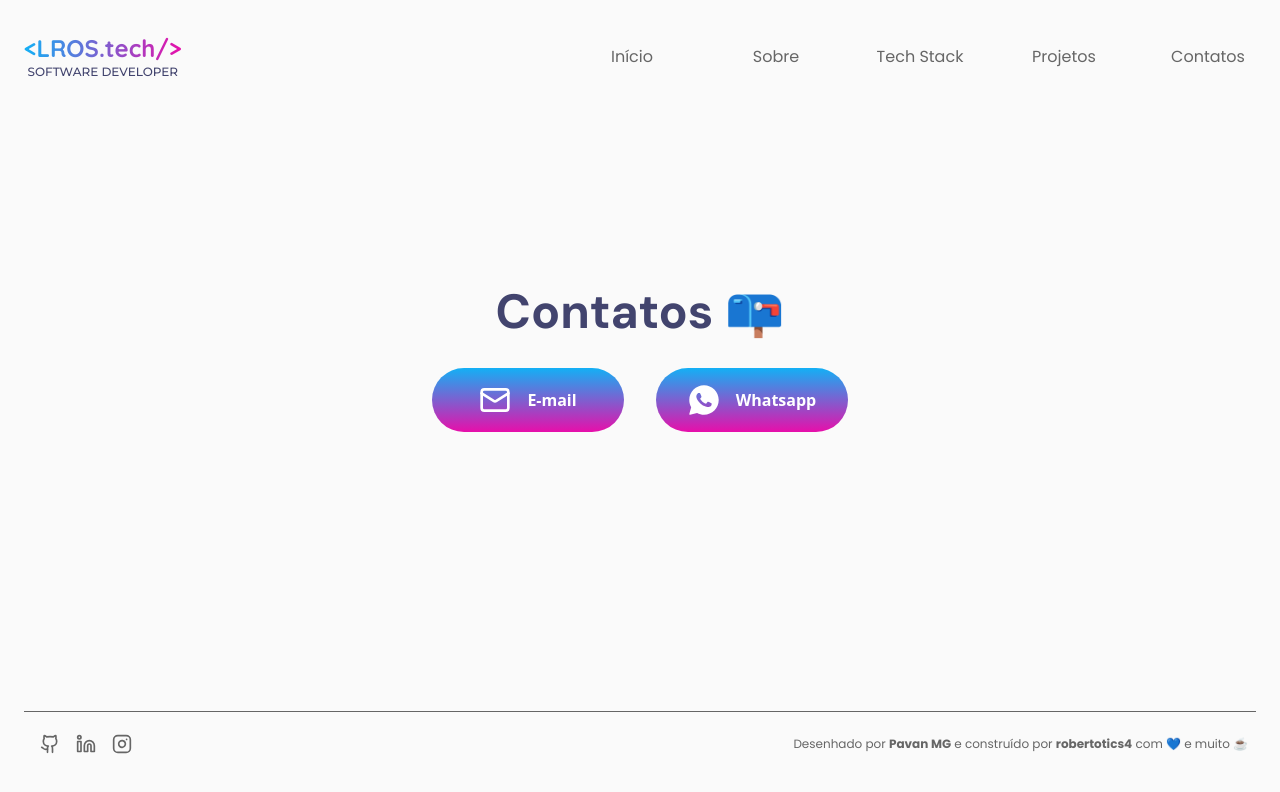
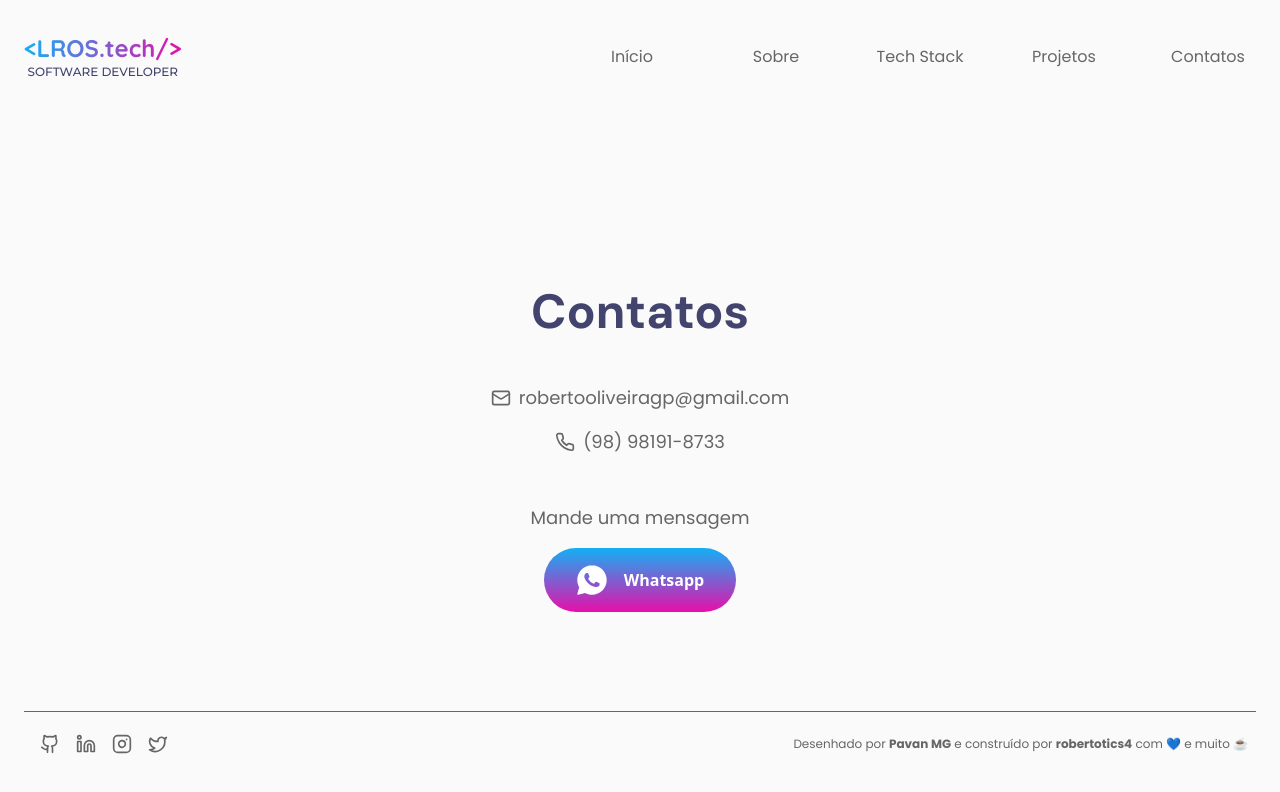
Before and after one commit to robertotics4/my-portifolio, a Next.js app: page /contact in a window 1280 px wide. Shown: the top 792 px of the page. Built offline with nearby package versions, Linux system fonts and the light colour scheme.

Commit message:
feat: dark letters

```diff
--- a/src/app/contact/page.tsx
+++ b/src/app/contact/page.tsx
@@ -1,15 +1,46 @@
 import Image from 'next/image'
 import { Title } from '@/components/Title'
 import whatsappIcon from '../../../public/assets/icons/whatsapp.svg'
-import { Mail } from 'lucide-react'
+import { Mail, Phone } from 'lucide-react'
+import { Subtitle } from '@/components/Subtitle'
 import { ContactButton } from '@/components/ContactButton'
 
 export default function ContactPage() {
   return (
-    <div className="mt-48 flex flex-col items-center gap-8">
-      <Title text="Contatos 📪" />
+    <div className="mt-48 flex flex-col items-center gap-12">
+      <Title text="Contatos" />
 
-      <div className="flex gap-8">
+      <div className="flex flex-col items-center gap-4">
+        <span className="flex items-center gap-2 font-secondary text-lg text-port-gray-600 dark:text-port-gray-300">
+          <Mail className="h-5 w-5" />
+          robertooliveiragp@gmail.com
+        </span>
+
+        <span className="flex items-center gap-2 font-secondary text-lg text-port-gray-600 dark:text-port-gray-300">
+          <Phone className="h-5 w-5" />
+          (98) 98191-8733
+        </span>
+      </div>
+
+      <div className="flex flex-col items-center gap-4">
+        <Subtitle
+          text="Mande uma mensagem"
+          className="text-lg text-port-gray-600 dark:text-port-gray-300"
+        />
+        <ContactButton
+          title="Whatsapp"
+          url="https://wa.me/+559881918733/?text=Olá,%20estou%20entrando%20em%20contato%20via%20seu%20site"
+          icon={
+            <Image
+              src={whatsappIcon}
+              alt="Ícone do Whatsapp"
+              className="h-8 w-8"
+            />
+          }
+        />
+      </div>
+
+      {/* <div className="flex gap-8">
         <ContactButton
           title="E-mail"
           url="mailto:robertooliveiragp@gmail.com?subject=Mensagem Importante - Portifólio LROS.tech"
@@ -27,7 +58,7 @@ export default function ContactPage() {
             />
           }
         />
-      </div>
+      </div> */}
     </div>
   )
 }
--- a/src/components/NavBar.tsx
+++ b/src/components/NavBar.tsx
@@ -11,9 +11,9 @@ type ItemProps = {
 
 function Item({ title, uri }: ItemProps) {
   return (
-    <li className="w-full transform p-8 text-center transition-all hover:scale-110 hover:font-medium lg:w-24 lg:px-0 lg:py-4 lg:hover:scale-100">
+    <li className="w-full transform p-8 text-center transition-all hover:scale-110 lg:w-24 lg:px-0 lg:py-4 lg:hover:scale-100">
       <a
-        className="text-medium font-secondary text-xl text-port-gray-600 dark:text-port-gray-400 lg:text-base"
+        className="text-medium font-secondary text-xl text-port-gray-600 transition-colors dark:text-port-gray-400 dark:hover:text-white lg:text-base"
         href={uri}
       >
         {title}
--- a/src/components/ProjectItem.tsx
+++ b/src/components/ProjectItem.tsx
@@ -74,11 +74,11 @@ export function ProjectItem({
         alt="Imagem de Capa"
         className="h-64 w-full rounded-t-2.5xl object-cover"
       />
-      <div className="p-6">
+      <div className="px-5 py-6">
         <h2 className="lg:text-2x3 text-center font-secondary text-xl font-medium text-port-blue-800 dark:text-port-gray-300">
           {title}
         </h2>
-        <p className="mt-2 line-clamp-6 h-36 text-justify font-secondary text-sm font-light text-port-gray-600 dark:text-port-gray-300 lg:text-base">
+        <p className="mt-2 line-clamp-6 h-36 text-start font-secondary text-sm font-light text-port-gray-600 dark:text-port-gray-300 lg:text-base">
           {description}
         </p>
         <p className="mt-2 truncate font-secondary text-sm font-normal text-port-gray-600 dark:text-port-gray-300">
--- a/src/components/Projects.tsx
+++ b/src/components/Projects.tsx
@@ -6,7 +6,10 @@ export function Projects() {
   return (
     <div className="mt-32 flex flex-col gap-4">
       <Title text="Projetos" />
-      <Subtitle text="O que construí ou contribuí até agora?" fontSize="lg" />
+      <Subtitle
+        className="text-port-600 dark:text-port-gray-400"
+        text="O que construí ou contribuí até agora?"
+      />
 
       <div className="my-12 flex flex-col gap-8 lg:my-16 lg:grid lg:grid-cols-3">
         <ProjectItem
--- a/src/components/SocialMedia.tsx
+++ b/src/components/SocialMedia.tsx
@@ -1,4 +1,4 @@
-import { Github, Instagram, Linkedin } from 'lucide-react'
+import { Github, Instagram, Linkedin, Twitter } from 'lucide-react'
 
 type SocialMediaItemProps = {
   icon: React.ReactElement
@@ -18,21 +18,27 @@ export function SocialMedia() {
     <div className="flex items-center gap-4 p-2">
       <SocialMediaItem
         icon={
-          <Github className="h-5 w-5 text-port-gray-600 hover:text-port-blue-800 dark:text-port-gray-400" />
+          <Github className="h-5 w-5 text-port-gray-600 transition-colors hover:text-port-blue-800 dark:text-port-gray-400 dark:hover:text-white" />
         }
         url="https://github.com/robertotics4"
       />
       <SocialMediaItem
         icon={
-          <Linkedin className="h-5 w-5 text-port-gray-600 hover:text-port-blue-800 dark:text-port-gray-400" />
+          <Linkedin className="h-5 w-5 text-port-gray-600 transition-colors hover:text-port-blue-800 dark:text-port-gray-400 dark:hover:text-white" />
         }
         url="https://www.linkedin.com/in/robertotics4/"
       />
       <SocialMediaItem
         icon={
-          <Instagram className="h-5 w-5 text-port-gray-600 hover:text-port-blue-800 dark:text-port-gray-400" />
+          <Instagram className="h-5 w-5 text-port-gray-600 transition-colors hover:text-port-blue-800 dark:text-port-gray-400 dark:hover:text-white" />
         }
         url="https://www.instagram.com/robertooliveiracs4/"
+      />
+      <SocialMediaItem
+        icon={
+          <Twitter className="h-5 w-5 text-port-gray-600 transition-colors hover:text-port-blue-800 dark:text-port-gray-400 dark:hover:text-white" />
+        }
+        url="#"
       />
     </div>
   )
--- a/src/components/Subtitle.tsx
+++ b/src/components/Subtitle.tsx
@@ -1,24 +1,12 @@
+import { ComponentProps } from 'react'
+
 type SubtitleProps = {
   text: string
-  fontSize?:
-    | 'xs'
-    | 'sm'
-    | 'base'
-    | 'lg'
-    | 'xl'
-    | '2xl'
-    | '3xl'
-    | '4xl'
-    | '5xl'
-    | '6xl'
-    | '7xl'
-    | '8xl'
-    | '9xl'
-}
+} & ComponentProps<'p'>
 
-export function Subtitle({ text, fontSize = 'base' }: SubtitleProps) {
+export function Subtitle({ text, className, ...props }: SubtitleProps) {
   return (
-    <p className={`font-secondary text-port-gray-600 text-${fontSize}`}>
+    <p className={`font-secondary  ${className}`} {...props}>
       {text}
     </p>
   )
--- a/src/components/TechStack.tsx
+++ b/src/components/TechStack.tsx
@@ -19,8 +19,8 @@ export function TechStack() {
     <div className="mt-32 flex flex-col gap-4">
       <Title text="Minha Tech Stack" />
       <Subtitle
+        className="text-port-gray-600 dark:text-port-gray-400"
         text="Tecnologias que tenho trabalhado recentemente"
-        fontSize="lg"
       />
 
       <div className="my-14 grid grid-cols-3 place-items-center gap-24  lg:my-24 lg:grid-cols-6 lg:gap-28">
```
